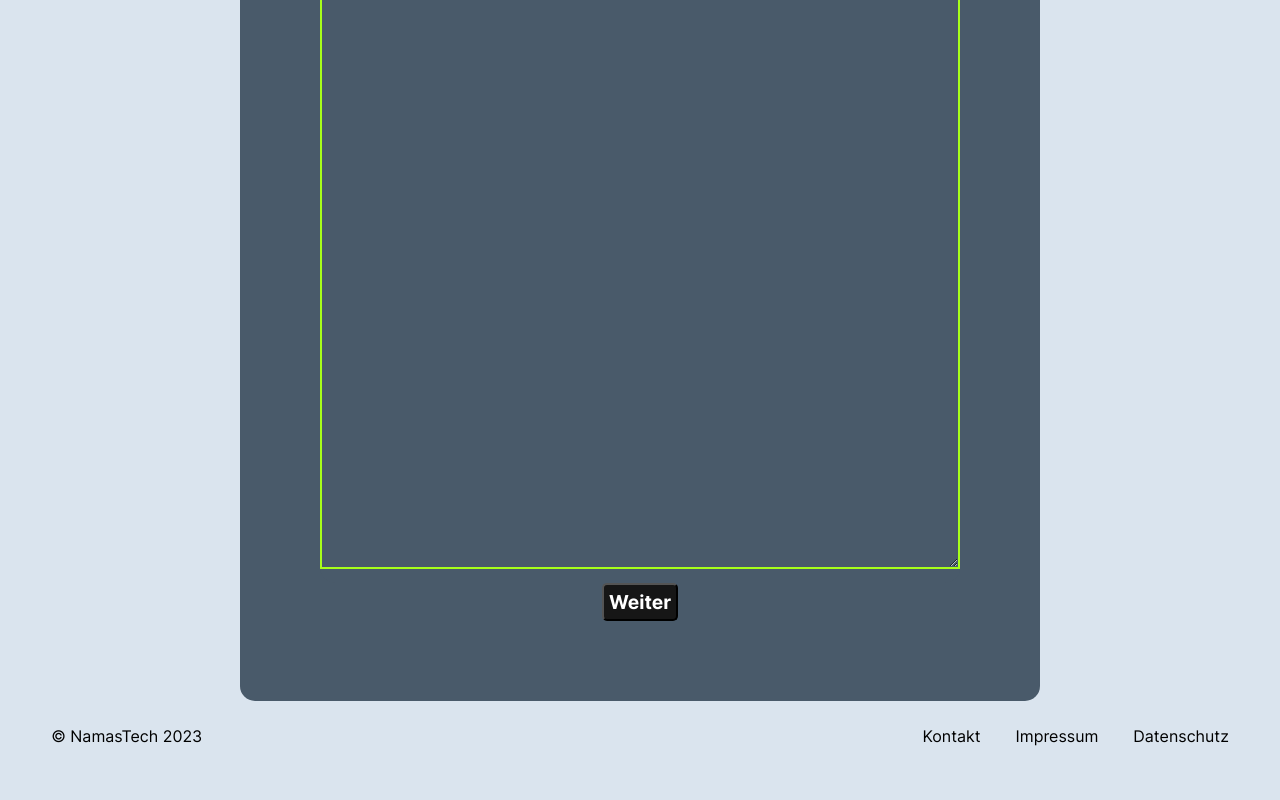
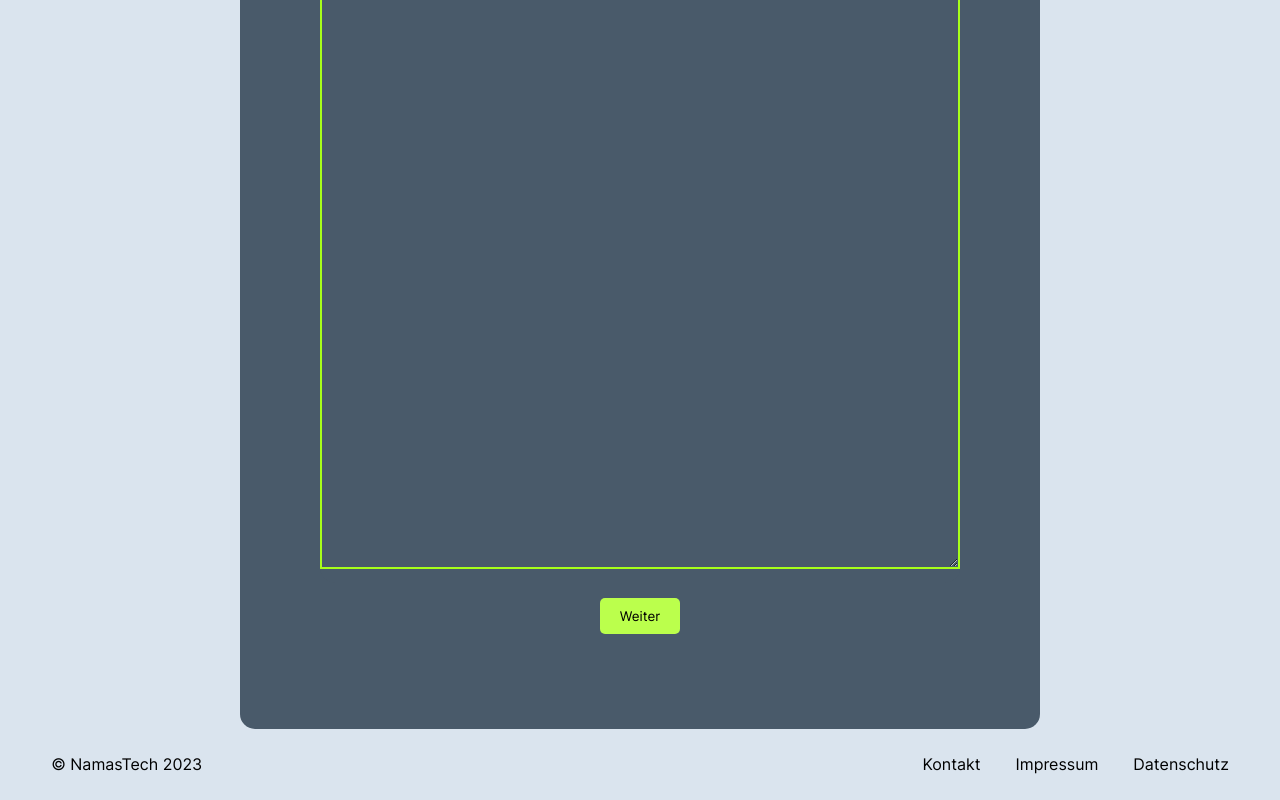
Before and after one commit to NAMASTECH/Kultur-Ausstellungsplattform-frontend, a React (Vite) app: page /event in a window 1280 px wide. Shown: the part 1120-1920 px from the top of the page. Before the commit the page ends 1892 px from the top, so only its background shows below. Built offline with nearby package versions, Linux system fonts and the light colour scheme.

Commit message:
button styling in AddEvent Form

```diff
--- a/src/js/views/event/AddEventForm.scss
+++ b/src/js/views/event/AddEventForm.scss
@@ -100,6 +100,31 @@ h2 {
             justify-content: center;
             margin: 0 20px;
             gap: 20px;
+
+            margin: 1em auto;
+            // width: 100%;
+            padding: 5px;
+            border-radius: 5px;
+            color: #fff;
+            font-size: 1.2em;
+            font-weight: bold;
+
+            margin: 0 auto;
+            // width: 100%;
+            padding: 5px;
+            border-radius: 5px;
+            font-size: 1.2em;
+            font-weight: bold
+        }
+
+        button {
+            background-color: $green;
+            color: #000;
+            border: none;
+            border-radius: 5px;
+            padding: 10px 20px;
+            margin: 10px 0;
+            cursor: pointer;
         }
 
         textarea {
@@ -167,32 +192,5 @@ h2 {
                 }
             }
         }
-
-        div {
-            button {
-                margin: 1em auto;
-                width: 100%;
-                padding: 5px;
-                border-radius: 5px;
-                background-color: #161616;
-                color: #fff;
-                font-size: 1.2em;
-                font-weight: bold;
-            }
-        }
-
-        .form_button {
-            button {
-                margin: 0 auto;
-                width: 100%;
-                padding: 5px;
-                border-radius: 5px;
-                background-color: #161616;
-                color: #fff;
-                font-size: 1.2em;
-                font-weight: bold;
-            }
-        }
-
     }
 }
```
